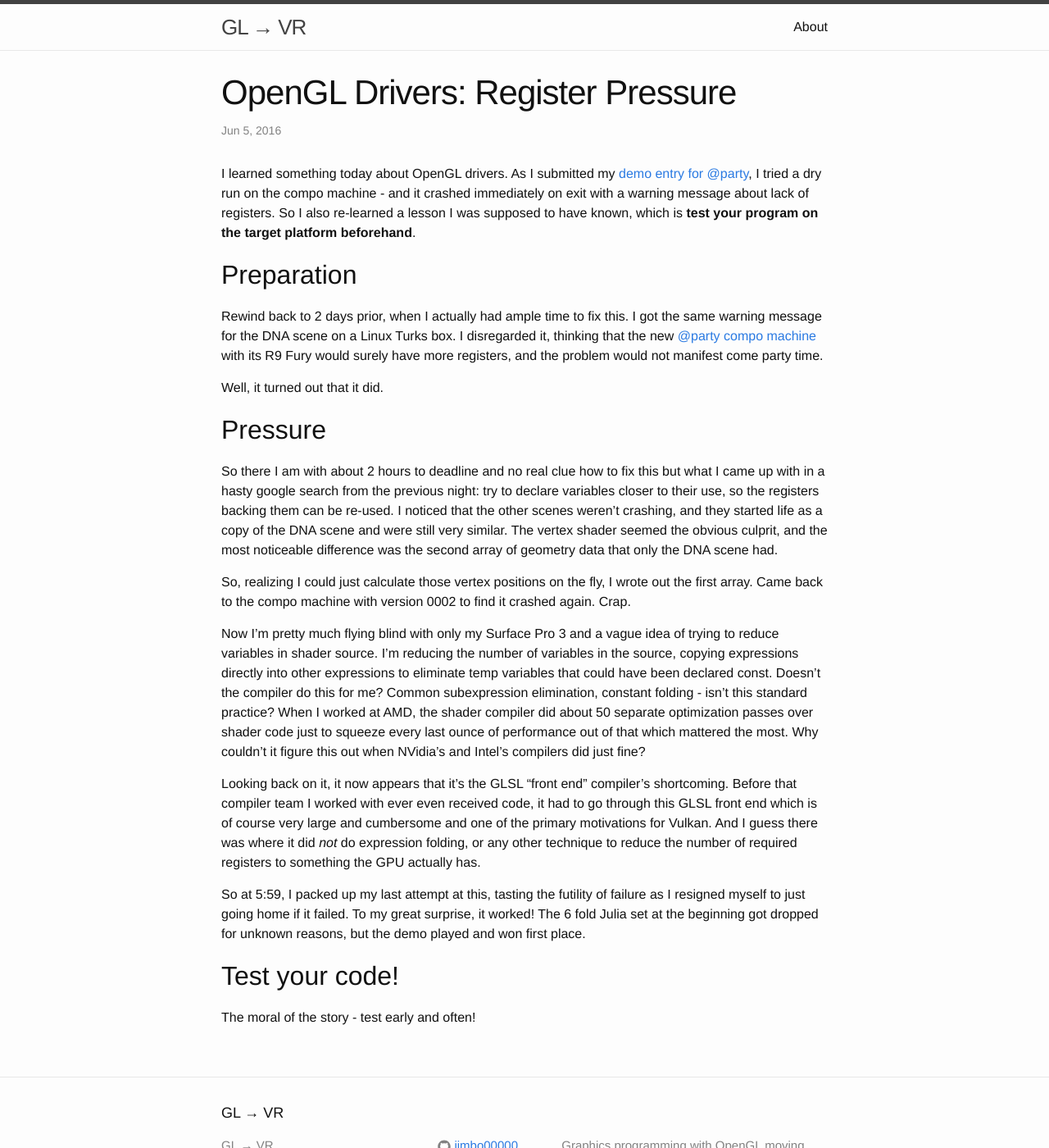
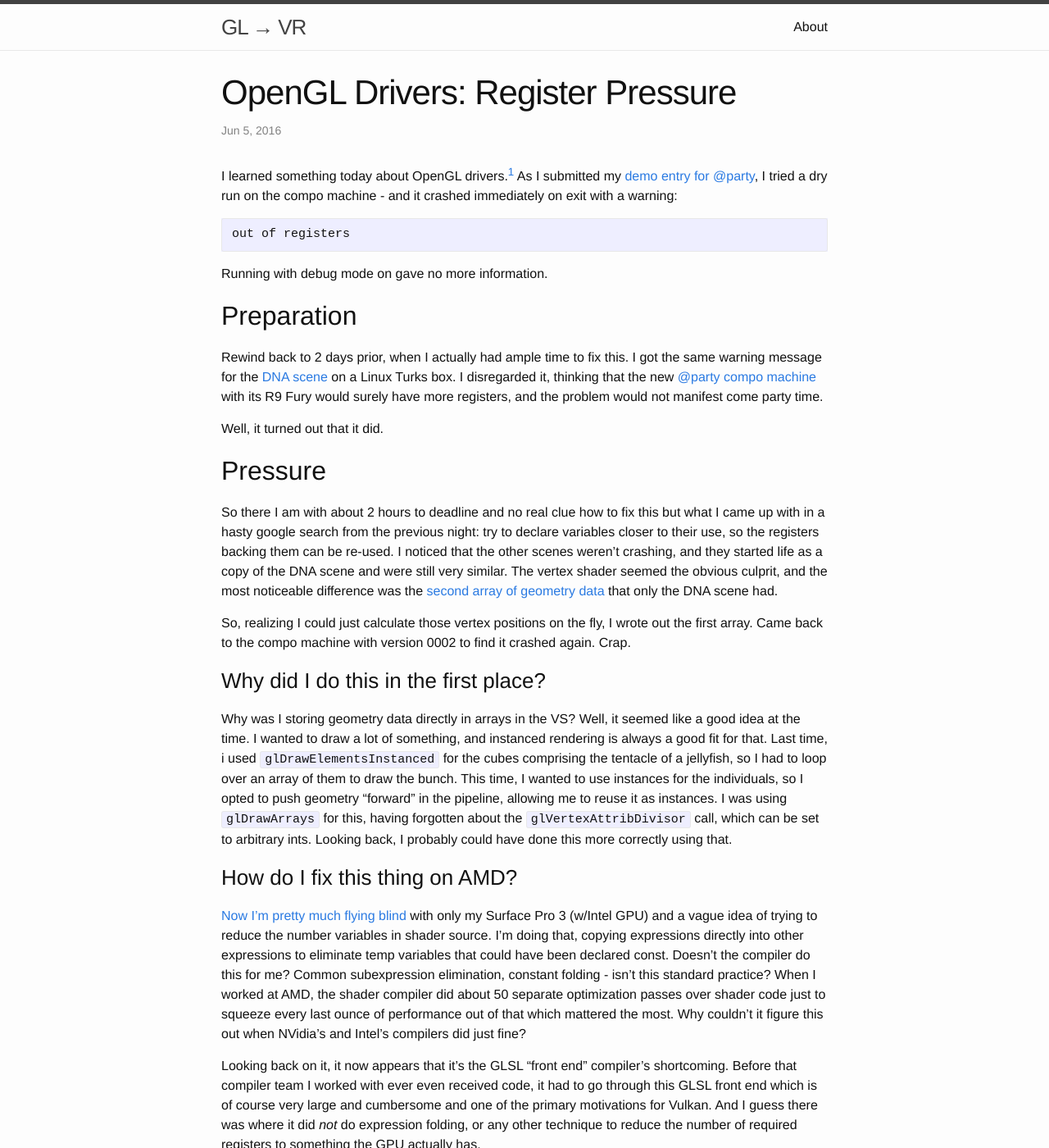
Before and after one commit to jimbo00000/jimbo00000.github.com, a Jekyll site: the page built from _posts/2016-6-5-glsl-registers.markdown, in a window 1280 px wide and 1400 px high. Shown: the whole window at 82% size. Built offline with Jekyll 4.4.1, drawn with Linux system fonts in a browser that asks for light colours; some of the changed text lies outside the part shown.

Commit message:
Update register post.

````diff
--- a/_posts/2016-6-5-glsl-registers.markdown
+++ b/_posts/2016-6-5-glsl-registers.markdown
@@ -5,7 +5,15 @@ date:   2016-6-4 21:44:00 -0500
 categories: opengl amd glsl compiler
 ---
 
-I learned something today about OpenGL drivers. As I submitted my [demo entry for @party][@party], I tried a dry run on the compo machine - and it crashed immediately on exit with a warning message about lack of registers. So I also re-learned a lesson I was supposed to have known, which is **test your program on the target platform beforehand**.
+I learned something today about OpenGL drivers.[^1] As I submitted my [demo entry for @party][@party], I tried a dry run on the compo machine - and it crashed immediately on exit with a warning:
+
+```
+out of registers
+```
+
+Running with debug mode on gave no more information.
+
+[^1]: I also re-learned a lesson I was supposed to have already known, which is **test your program on the target platform beforehand**!
 
 
 [@party]: http://atparty.untergrund.net/
@@ -13,23 +21,40 @@ I learned something today about OpenGL drivers. As I submitted my [demo entry fo
 
 ## Preparation
 
-Rewind back to 2 days prior, when I actually had ample time to fix this. I got the same warning message for the DNA scene on a Linux Turks box. I disregarded it, thinking that the new [@party compo machine][compo machine] with its R9 Fury would surely have more registers, and the problem would not manifest come party time.
+Rewind back to 2 days prior, when I actually had ample time to fix this. I got the same warning message for the [DNA scene][DNA scene] on a Linux Turks box. I disregarded it, thinking that the new [@party compo machine][compo machine] with its R9 Fury would surely have more registers, and the problem would not manifest come party time.
 
 Well, it turned out that it did.
+
+[DNA scene]: https://bitbucket.org/jimbo00000/sechs/src/f99a72c82ce150ae22ea213b2b28c96161c25e95/scene/dna_scene.lua?fileviewer=file-view-default#dna_scene.lua-76
 
 [compo machine]: http://atparty.untergrund.net/compo-machine-uuuuuupgrade/
 
 ## Pressure
 
-So there I am with about 2 hours to deadline and no real clue how to fix this but what I came up with in a hasty google search from the previous night: try to declare variables closer to their use, so the registers backing them can be re-used. I noticed that the other scenes weren't crashing, and they started life as a copy of the DNA scene and were still very similar. The vertex shader seemed the obvious culprit, and the most noticeable difference was the second array of geometry data that only the DNA scene had.
+So there I am with about 2 hours to deadline and no real clue how to fix this but what I came up with in a hasty google search from the previous night: try to declare variables closer to their use, so the registers backing them can be re-used. I noticed that the other scenes weren't crashing, and they started life as a copy of the DNA scene and were still very similar. The vertex shader seemed the obvious culprit, and the most noticeable difference was the [second array of geometry data][geom array] that only the DNA scene had.
 
 So, realizing I could just calculate those vertex positions on the fly, I wrote out the first array. Came back to the compo machine with version 0002 to find it crashed again. Crap.
 
-Now I'm pretty much flying blind with only my Surface Pro 3 and a vague idea of trying to reduce variables in shader source. I'm reducing the number of variables in the source, copying expressions directly into other expressions to eliminate temp variables that could have been declared const. Doesn't the compiler do this for me? Common subexpression elimination, constant folding - isn't this standard practice? When I worked at AMD, the shader compiler did about 50 separate optimization passes over shader code just to squeeze every last ounce of performance out of that which mattered the most. Why couldn't it figure this out when NVidia's and Intel's compilers did just fine?
+### Why did I do this in the first place?
+
+Why was I storing geometry data directly in arrays in the VS? Well, it seemed like a good idea at the time. I wanted to draw a lot of something, and instanced rendering is always a good fit for that. Last time, i used `glDrawElementsInstanced` for the cubes comprising the tentacle of a jellyfish, so I had to loop over an array of them to draw the bunch. This time, I wanted to use instances for the individuals, so I opted to push geometry "forward" in the pipeline, allowing me to reuse it as instances. I was using `glDrawArrays` for this, having forgotten about the `glVertexAttribDivisor` call, which can be set to arbitrary ints. Looking back, I probably could have done this more correctly using that.
+
+[elements draw]: https://bitbucket.org/jimbo00000/jellyfish-the-jam/src/fe691b42fa6a414925f05d97275114af099b3c78/standalone/scene/jellyfish_tentacles.lua?at=master&fileviewer=file-view-default#jellyfish_tentacles.lua-226
+
+[geom array]: https://bitbucket.org/jimbo00000/sechs/src/f99a72c82ce150ae22ea213b2b28c96161c25e95/scene/dna_scene.lua?fileviewer=file-view-default#dna_scene.lua-102
+
+### How do I fix this thing on AMD?
+
+[Now I'm pretty much flying blind][commit msg 1] with only my Surface Pro 3 (w/Intel GPU) and a vague idea of trying to reduce the number variables in shader source. I'm doing that, copying expressions directly into other expressions to eliminate temp variables that could have been declared const. Doesn't the compiler do this for me? Common subexpression elimination, constant folding - isn't this standard practice? When I worked at AMD, the shader compiler did about 50 separate optimization passes over shader code just to squeeze every last ounce of performance out of that which mattered the most. Why couldn't it figure this out when NVidia's and Intel's compilers did just fine?
+
+[commit msg 1]: https://bitbucket.org/jimbo00000/sechs/commits/5831a404650e570ce6db96e84f012e069e49cdd7?at=master
+[commit msg 2]: https://bitbucket.org/jimbo00000/sechs/commits/930c1098b25f42d951f0bf132757646bfa766253?at=master
+[commit msg 3]: https://bitbucket.org/jimbo00000/sechs/commits/930c1098b25f42d951f0bf132757646bfa766253?at=master
+[commit msg 4]: https://bitbucket.org/jimbo00000/sechs/commits/accd34a14321572a3a78aff8d594c171d480fcc5?at=master
 
 Looking back on it, it now appears that it's the GLSL "front end" compiler's shortcoming. Before that compiler team I worked with ever even received code, it had to go through this GLSL front end which is of course very large and cumbersome and one of the primary motivations for Vulkan. And I guess there was where it did *not* do expression folding, or any other technique to reduce the number of required registers to something the GPU actually has.
 
-So at 5:59, I packed up my last attempt at this, tasting the futility of failure as I resigned myself to just going home if it failed. To my great surprise, it worked! The 6 fold Julia set at the beginning got dropped for unknown reasons, but the demo played and won first place.
+So at 5:59, I packed up [my last attempt][commit msg 4] at this, tasting bitter failure as I resigned myself to just going home if it crashed. To my great surprise, it worked! The 6 fold Julia set at the beginning got dropped for unknown reasons, but the demo played and won first place.
 
 ## Test your code!
 
````
